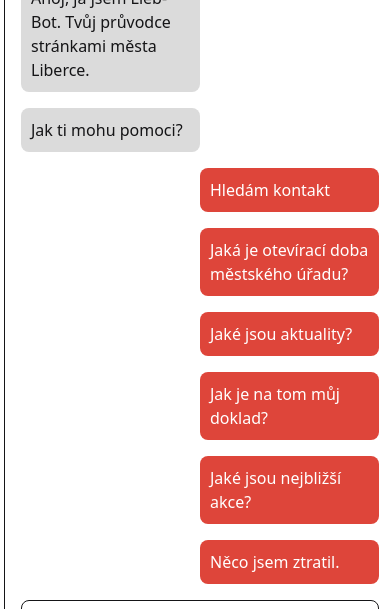
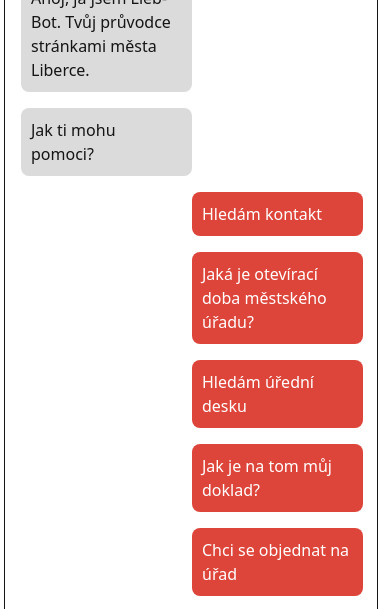
Before and after one commit to trubkokrtek/trubkokrtek.github.io, a plain HTML site: page index.html in a window 390 px wide. Both pictures are taken after a click on the link 195 px from the left and 436 px from the top of the page. Shown: the part 226-835 px from the top of the page. Drawn offline with nearby package versions, Linux system fonts and the light colour scheme.

Commit message:
sizing patch

```diff
--- a/css/styles.css
+++ b/css/styles.css
@@ -184,12 +184,12 @@ body{
 }
 @media screen and (max-width: 960px) {
     .chatbot{
-        min-width: 100vw;
+        min-width: calc(100vw - 1em);
         border: 0;
         margin: 0;
     }
     .wrapper{
-        min-width: 100vw;
+        min-width: calc(100vw - 1em);
         margin: .25em;
     }
     .chatbot--close{
@@ -202,5 +202,4 @@ body{
         min-width: 40px;
         min-height: 40px;
     }
-
 }
--- a/index.html
+++ b/index.html
@@ -33,10 +33,12 @@
                 <div class="user">
                     <a class="user__text" href="https://www.liberec.cz/cz/obcan/kontakty/" target="_blank">Hledám kontakt</a>
                     <a class="user__text" href="https://www.liberec.cz/uredni-doba-magistratu/" target="_blank">Jaká je otevírací doba městského úřadu?</a>
-                    <a class="user__text" href="" target="">Jaké jsou aktuality?</a>
+                    <a class="user__text" href="https://www.liberec.cz/deska/" target="_blank">Hledám úřední desku</a>
                     <a class="user__text" href="https://www.liberec.cz/doklady/" target="_blank">Jak je na tom můj doklad?</a>
+                    <a class="user__text" href="https://rezervace.liberec.cz/" target="_blank">Chci se objednat na úřad</a>
                     <a class="user__text" href="https://www.visitliberec.eu/kalendar-akci/" target="_blank">Jaké jsou nejbližší akce?</a>
-                    <a class="user__text" href="https://www.liberec.cz/ztraty-nalezy/#main" target="_blank">Něco jsem ztratil.</a>
+                    <a class="user__text" href="https://www.liberec.cz/ztraty-nalezy/" target="_blank">Něco jsem ztratil.</a>
+                    <a class="user__text" href="https://parking.liberec.cz//" target="_blank">Kde lze zaparkovat?</a>
 
                 </div>
                 <div class="user__input">
```
